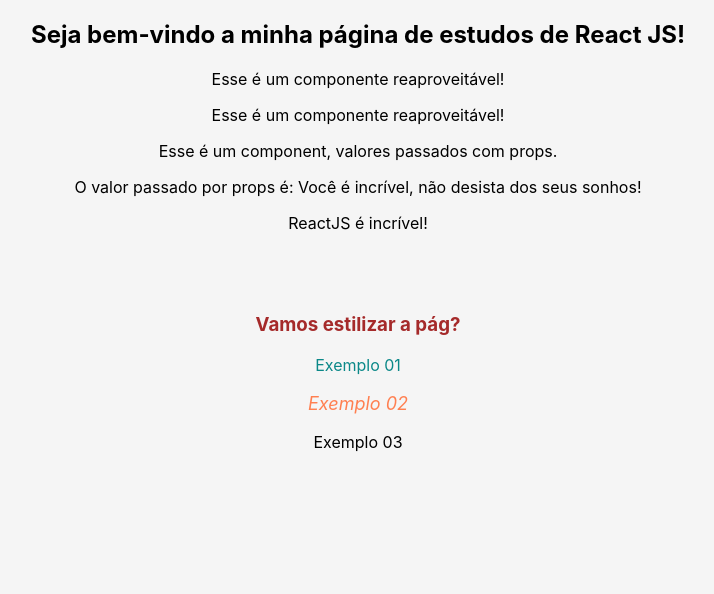
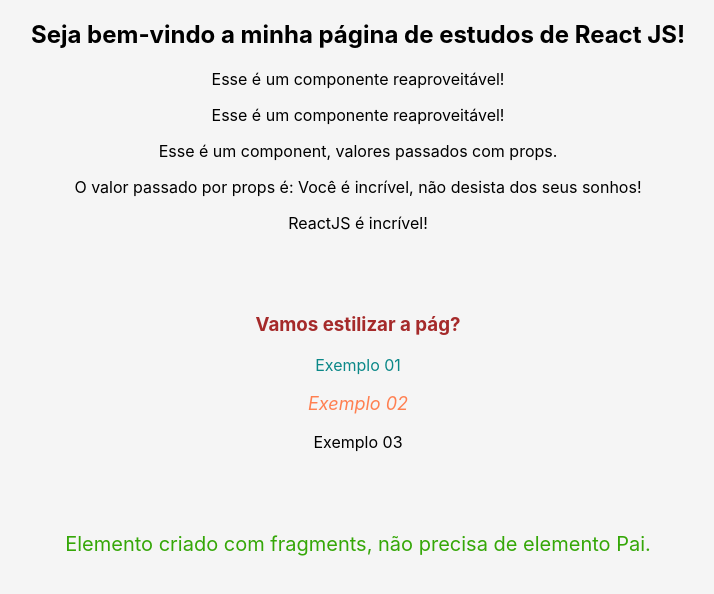
Before and after one commit to pedrohrocha16/estudos-react, a React (Create React App) app: page / in a window 1280 px wide. Shown: the top 594 px of the page, without its empty margins (282-996 px from the left). Built offline with nearby package versions, Linux system fonts and the light colour scheme.

Commit message:
Adicionando fragments

```diff
--- a/src/App.js
+++ b/src/App.js
@@ -4,6 +4,8 @@
 import ComponentProps from './components/ComponentProps';
 import ComponentPropsStruct from './components/ComponentPropsStruct';
 import ComponentEstilos from './components/ComponentEstilos';
+import ComponentFragments from './components/ComponentFragments';
+
 
 function App() {
   return (
@@ -14,6 +16,7 @@
       <ComponentProps valor='Você é incrível, não desista dos seus sonhos!'/>
       <ComponentPropsStruct tec='ReactJS'/>
       <ComponentEstilos />
+      <ComponentFragments />
     </div>
   );
 }
--- /dev/null
+++ b/src/components/ComponentFragments.js
@@ -0,0 +1,10 @@
+import styles from './ComponentFragments.module.css'
+function ComponentFragments(){
+    return(
+        <>
+            <p className={styles.estiloFragment}>Elemento criado com fragments, não precisa de elemento Pai.</p>
+        </>
+    )
+}
+
+export default ComponentFragments
--- /dev/null
+++ b/src/components/ComponentFragments.module.css
@@ -0,0 +1,5 @@
+.estiloFragment {
+    color: rgb(53, 167, 8);
+    font-size: 20px;
+    margin-top: 5rem;
+}
```
